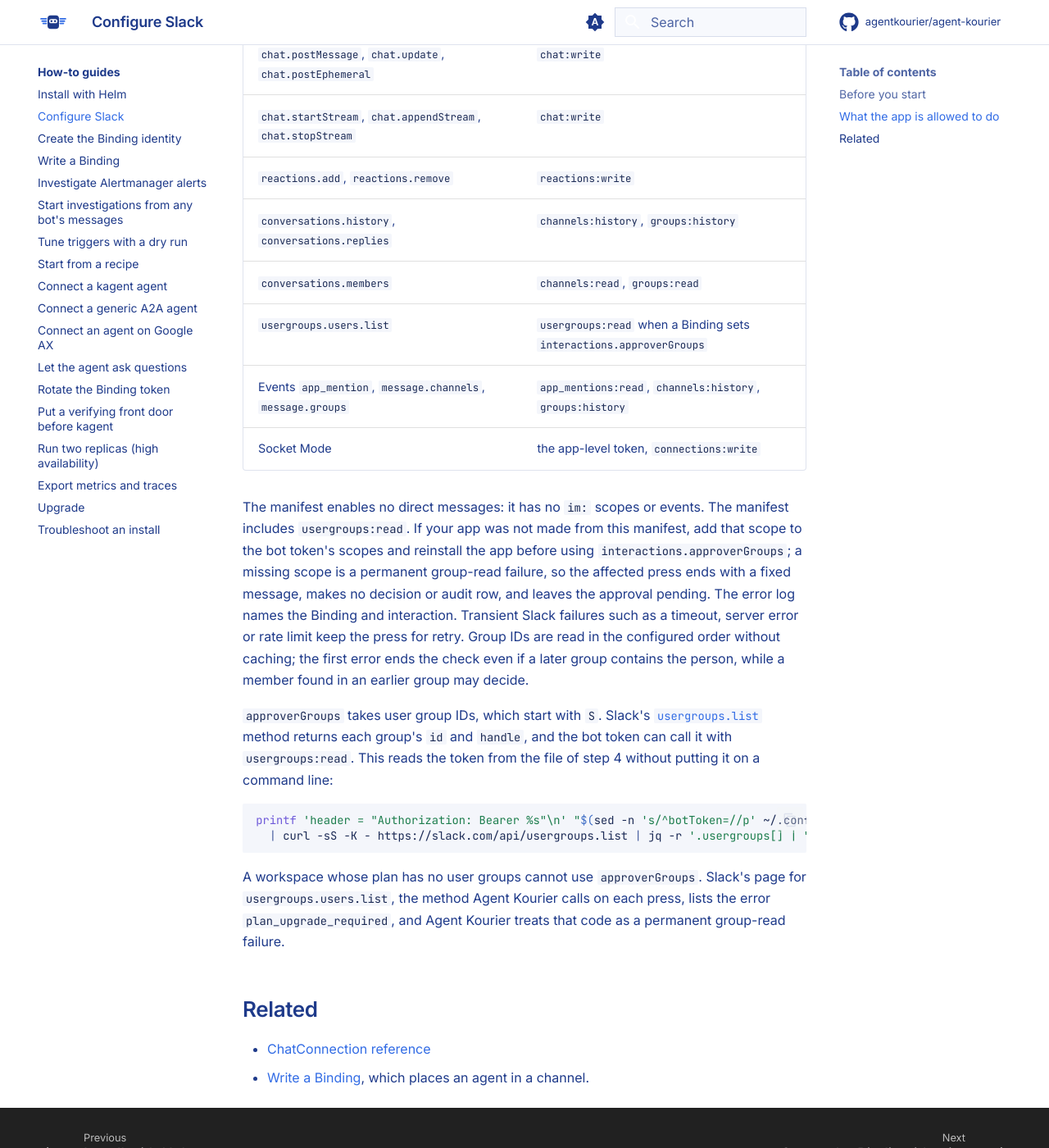
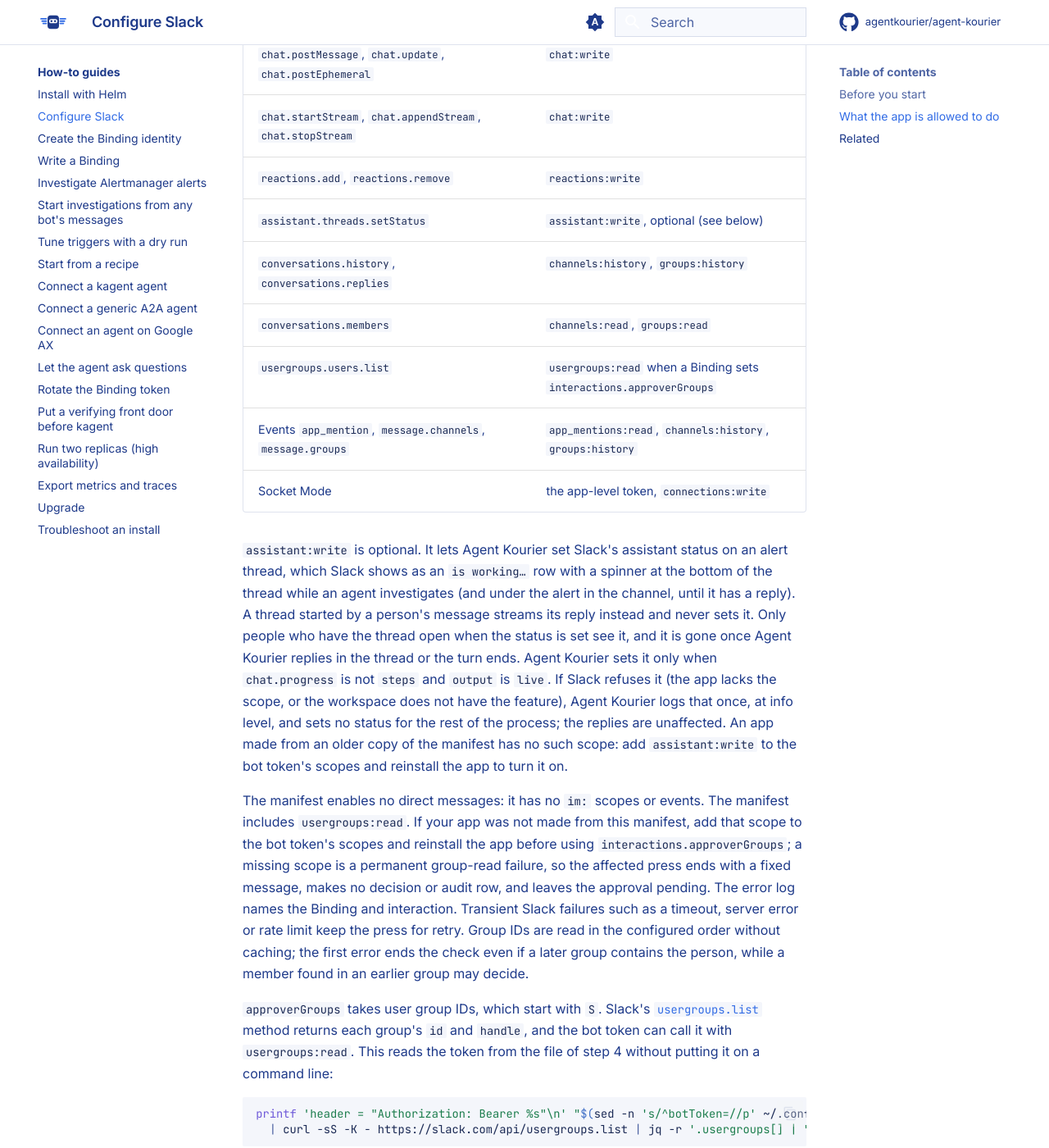
Before and after one commit to agentkourier/agent-kourier, an MkDocs documentation site: the page built from docs/how-to/configure-slack.md, in a window 1280 px wide and 1400 px high, scrolled down 3432 px. Shown: the whole window at 82% size. Built offline with MkDocs 1.6.1 and Material for MkDocs 9.7.7, drawn with Linux system fonts in a browser that asks for light colours; comment, search, counter and statistics services are not loaded.

Commit message:
docs: describe the assistant status of alert threads and its optional scope
Related: #48

```diff
--- a/docs/how-to/configure-slack.md
+++ b/docs/how-to/configure-slack.md
@@ -129,11 +129,21 @@
 | `chat.postMessage`, `chat.update`, `chat.postEphemeral` | `chat:write` |
 | `chat.startStream`, `chat.appendStream`, `chat.stopStream` | `chat:write` |
 | `reactions.add`, `reactions.remove` | `reactions:write` |
+| `assistant.threads.setStatus` | `assistant:write`, optional (see below) |
 | `conversations.history`, `conversations.replies` | `channels:history`, `groups:history` |
 | `conversations.members` | `channels:read`, `groups:read` |
 | `usergroups.users.list` | `usergroups:read` when a Binding sets `interactions.approverGroups` |
 | Events `app_mention`, `message.channels`, `message.groups` | `app_mentions:read`, `channels:history`, `groups:history` |
 | Socket Mode | the app-level token, `connections:write` |
+
+`assistant:write` is optional. It lets Agent Kourier set Slack's assistant status on an alert thread, which Slack shows as an
+`is working…` row with a spinner at the bottom of the thread while an agent investigates (and under the alert in the
+channel, until it has a reply). A thread started by a person's message streams its reply instead and never sets it.
+Only people who have the thread open when the status is set see it, and it is gone once Agent Kourier replies in the
+thread or the turn ends. Agent Kourier sets it only when `chat.progress` is not `steps` and `output` is `live`. If Slack
+refuses it (the app lacks the scope, or the workspace does not have the feature), Agent Kourier logs that once, at info
+level, and sets no status for the rest of the process; the replies are unaffected. An app made from an older copy of the
+manifest has no such scope: add `assistant:write` to the bot token's scopes and reinstall the app to turn it on.
 
 The manifest enables no direct messages: it has no `im:` scopes or events. The manifest includes `usergroups:read`. If
 your app was not made from this manifest, add that scope to the bot token's scopes and reinstall the app before using
```
Also changed, not shown: docs/explanation/threads-and-sessions.md (+9 -0 lines), docs/how-to/upgrade.md (+4 -0 lines), hack/kind/sandbox/README.md (+1 -0 lines), spec.md (+16 -0 lines), 1 other file.
